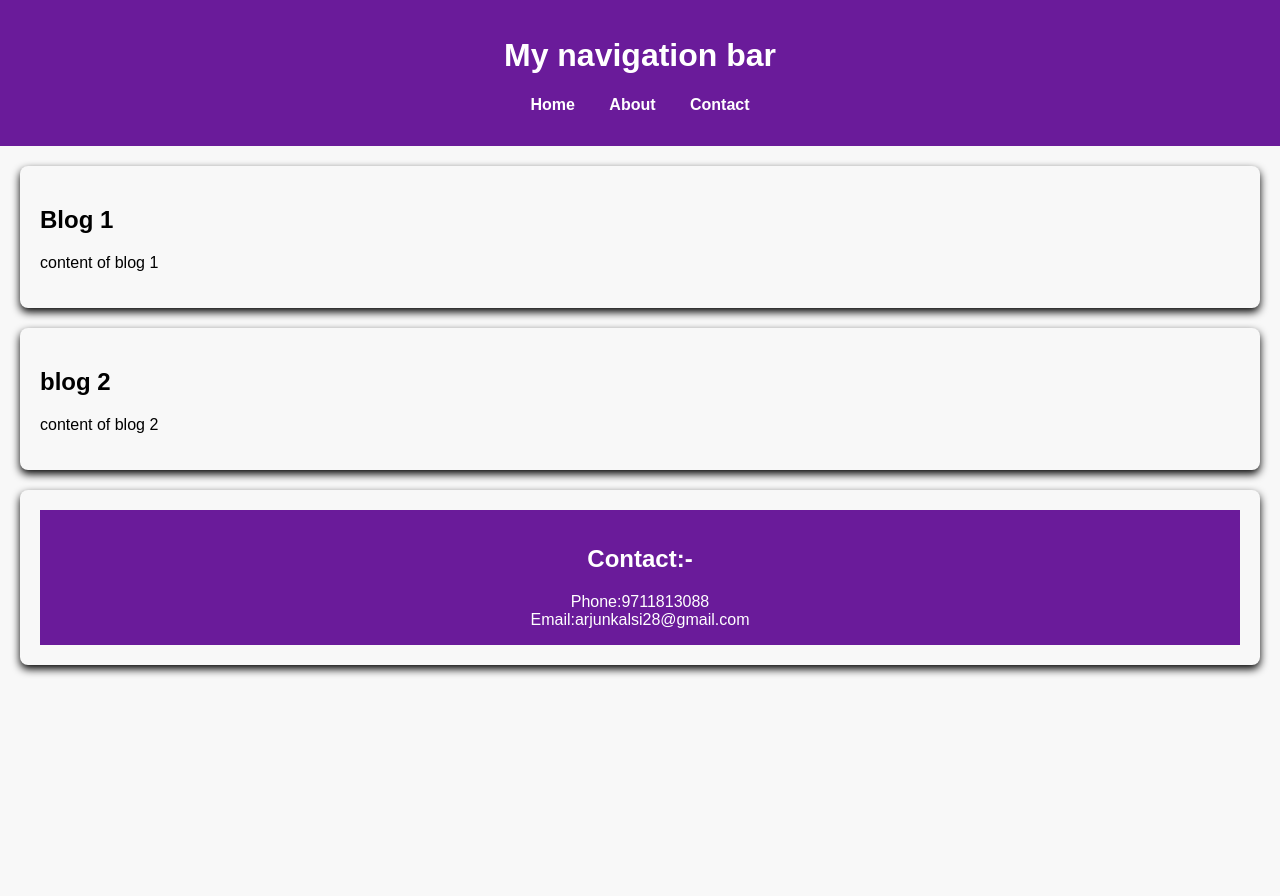
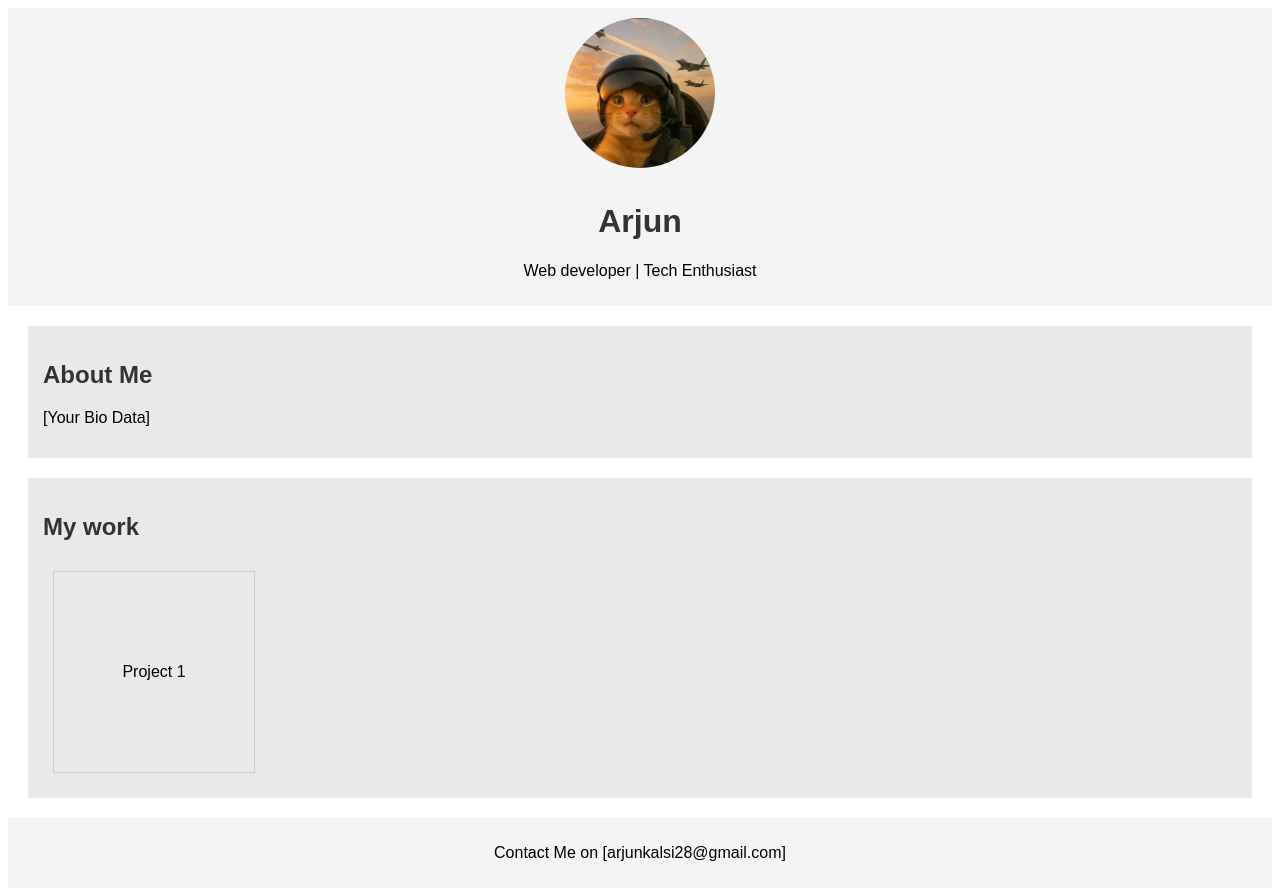
Before and after one commit to arjun3561elite-prog/Web-dev-codes, a plain HTML site: page index.html in a window 1280 px wide. Before the commit the page ends 800 px from the top, so only its background shows below. Drawn offline with Linux system fonts and the light colour scheme.

Commit message:
Add files via upload

```diff
--- a/index.html
+++ b/index.html
@@ -1,45 +1,27 @@
 <!DOCTYPE html>
 <html lang="en">
-
 <head>
     <meta charset="UTF-8">
     <meta name="viewport" content="width=device-width, initial-scale=1.0">
     <title>Document</title>
-    <link rel="stylesheet" href="style.css">
+      <link rel="stylesheet" type="text/css" href="style.css">
 </head>
-
 <body>
-    <header>
-        <h1>My navigation bar</h1>
-        <nav>
-            <ul>
-                <li><a href="#">Home</a></li>
-                <li><a href="#">About</a></li>
-                <li><a href="#">Contact</a></li>
-            </ul>
-        </nav>
-    </header>
-    <main>
-        <article>
-            <h2>Blog 1</h2>
-            <p>content of blog 1</p>
-        </article>
-    </main>
-    <main>
-        <article>
-            <h2>blog 2</h2>
-            <p>content of blog 2</p>
-        </article>
-    </main>
-    <main>
-        <footer>
-            <h2>Contact:-</h2>
-            <div>Phone:9711813088</div>
-            <div>Email:arjunkalsi28@gmail.com</div>
-
-
-        </footer>
-    </main>
-</body>
-
+     <header>
+       <img src="0df72f92297b43bf931f468efbcfff40.jpg">
+        <h1>Arjun</h1>
+        <p>Web developer | Tech Enthusiast
+     </header>
+  <section id="bio">
+    <h2>About Me</h2>
+    <p>[Your Bio Data]</p>
+  </section>
+  <section id="work">
+    <h2>My work</h2>
+    <div class="project" id="project1">Project 1</div>
+  </section>
+<footer>
+    <p>Contact Me on [arjunkalsi28@gmail.com]</p>
+</footer>
+    </body>
 </html>
--- a/style.css
+++ b/style.css
@@ -1,44 +1,42 @@
-body {
-    font-family: 'Arial', sans-serif;
-    margin: 0;
-    padding: 0;
-    background-color: #f8f8f8;
+body{
+    font-family: Arial, Helvetica, sans-serif;
+}
+header{
+    text-align: center;
+     padding: 10px;
+    background-color: #f4f4f4;
+}
+header img {
+    width: 150px;
+    height: 150px;
+    border-radius: 50%;
+    margin-bottom: 10px;
+}
+section {
+    margin: 20px;
 }
 
-header {
-    background-color: #6a1b9a;
-    color: #ffffff;
+.project {
+    width: 200px; /* Square dimensions */
+    height: 200px;
+    border: 1px solid #ccc;
+    margin: 10px;
+    display: inline-block; /* Aligns the containers side by side */
     text-align: center;
-    padding: 1em 0;
+    line-height: 200px; /* Vertically centers the text */
 }
 
-header nav ul {
-    list-style: none;
-    padding: 0;
+h1, h2 {
+    color: #333;
 }
 
-header nav ul li {
-    display: inline;
-    margin: 0 15px;
+#bio, #work {
+    background-color: #e9e9e9;
+    padding: 15px;
 }
 
-header nav ul li a {
-    color: #ffffff;
-    text-decoration: none;
-    font-weight: bold;
+footer {
+    background-color: #f4f4f4;
+    text-align: center;
+    padding: 10px;
 }
-
-main {
-    margin: 20px;
-    background-color: #f8f8f8;
-    padding: 20px;
-    border-radius: 8px;
-    box-shadow: 0px 4px 8px;
-    color: black;
-}
-footer {
-    background-color: #6a1b9a;
-    color: #ffffff;
-    text-align: center;
-    padding: 1em 0;
-}
```
